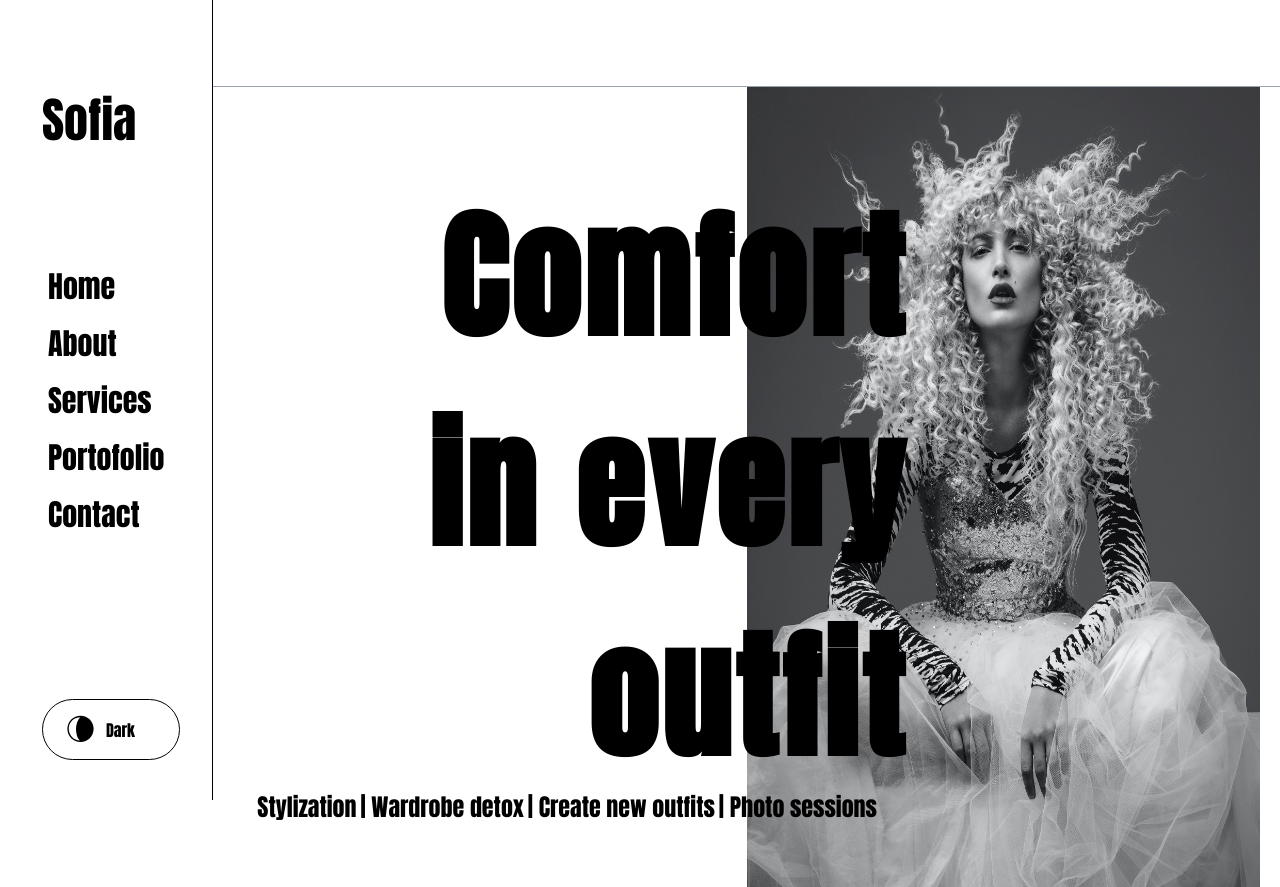
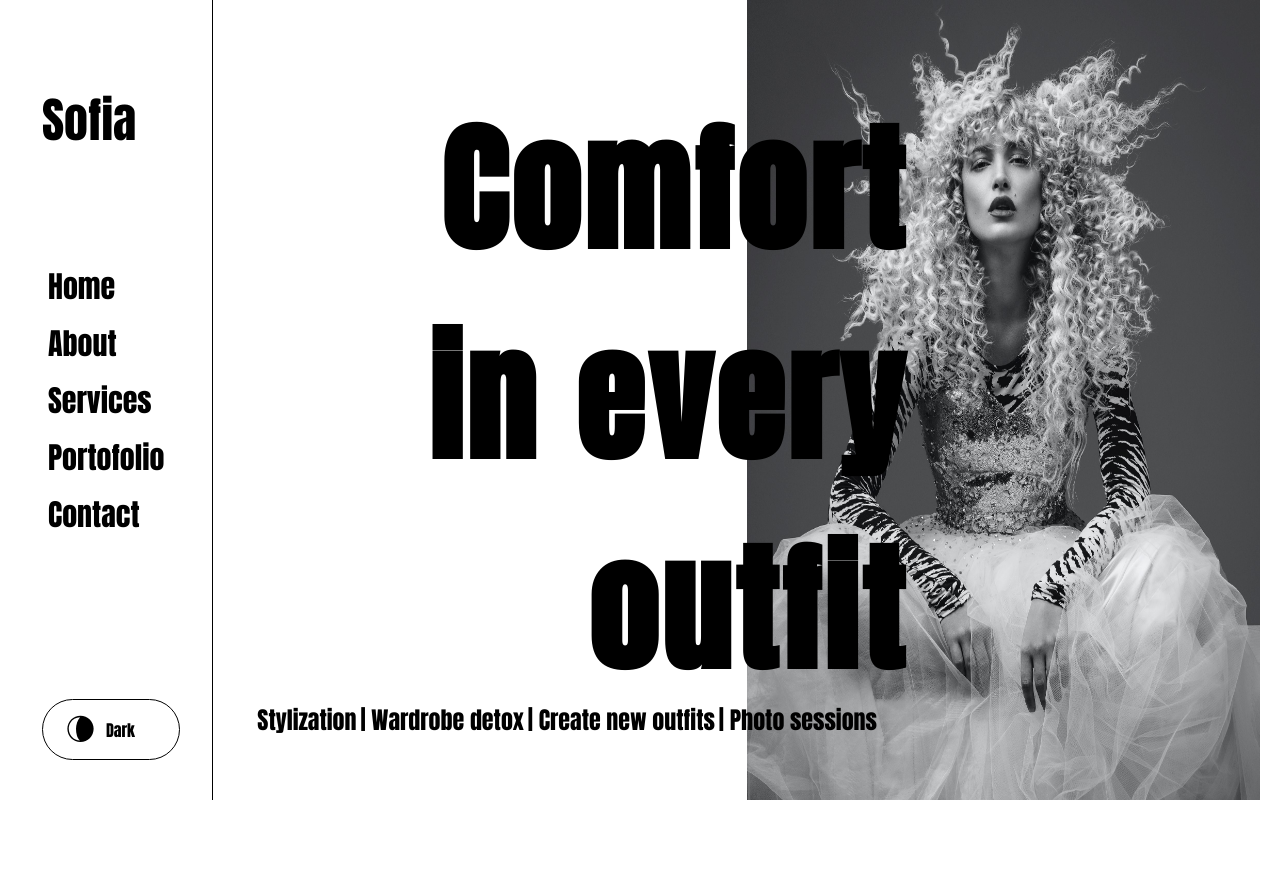
Before and after one commit to Cristina369/personal-stylist, a React (Create React App) app: page / in a window 1280 px wide. After the commit the page ends 800 px from the top, so only its background shows below. Built offline with nearby package versions, Linux system fonts and the light colour scheme.

Commit message:
hamburger menu

```diff
--- a/src/components/common/heading/Hamburger.jsx
+++ b/src/components/common/heading/Hamburger.jsx
@@ -7,11 +7,11 @@
   const [isNavOpen, setIsNavOpen] = useState(false);
 
   return (
-    <section className="flex items-center justify-between border-b border-gray-400 py-8 mobile:flex desktop:displayNone">
+    <section className="flex items-center justify-between border-b border-gray-400 py-8 desktop:displayNone">
       <nav>
-        <section className="MOBILE-MENU flex lg:hidden">
+        <section className="MOBILE-MENU flex lg:hidden p-4">
           <div
-            className="HAMBURGER-ICON space-y-2"
+            className="HAMBURGER-ICON space-y-2 absolute top-0 right-0 px-8 py-8"
             onClick={() => setIsNavOpen((prev) => !prev)}
           >
             <span className="block h-0.5 w-8 bg-secondary"></span>
@@ -38,11 +38,11 @@
               </svg>
             </div>
             <ul className="flex flex-col items-center justify-between min-h-[250px]">
-                        <li className='nav-list text-secondary dark:text-primary'><Link to='/'>Home</Link></li>
-                        <li className='nav-list text-secondary dark:text-primary'><Link to='/about'>About</Link></li>
-                        <li className='nav-list text-secondary dark:text-primary'><Link to='/services'>Services</Link></li>
-                        <li className='nav-list text-secondary dark:text-primary'><Link to='/portofolio'>Portofolio</Link></li>
-                        <li className='nav-list text-secondary dark:text-primary'><Link to='/contact'>Contact</Link></li>
+                <li className='nav-list text-secondary dark:text-primary'><Link to='/'>Home</Link></li>
+                <li className='nav-list text-secondary dark:text-primary'><Link to='/about'>About</Link></li>
+                <li className='nav-list text-secondary dark:text-primary'><Link to='/services'>Services</Link></li>
+                <li className='nav-list text-secondary dark:text-primary'><Link to='/portofolio'>Portofolio</Link></li>
+                <li className='nav-list text-secondary dark:text-primary'><Link to='/contact'>Contact</Link></li>
             </ul>
           </div>
         </section>
--- a/src/components/home/Home.jsx
+++ b/src/components/home/Home.jsx
@@ -4,7 +4,7 @@
 const Home = () => {
   return (
     <>
-        <section className='bg-white w-10/12 h-screen dark:bg-black absolute right-0 flex flex-row-reverse'>
+        <section className='bg-white w-10/12 h-screen dark:bg-black absolute right-0 flex flex-row-reverse mobile:w-full desktop:w-10/12'>
             <div className='w-6/12 h-auto flex flex-row justify-end pr-5'>
                 {/* <div className=' -mr-40 z-10 pt-32'>
                     <img className='w-96 border-4 border-primary dark:border-secondary p-6' src={Image1} alt='Sofia Fashion'/>
```
